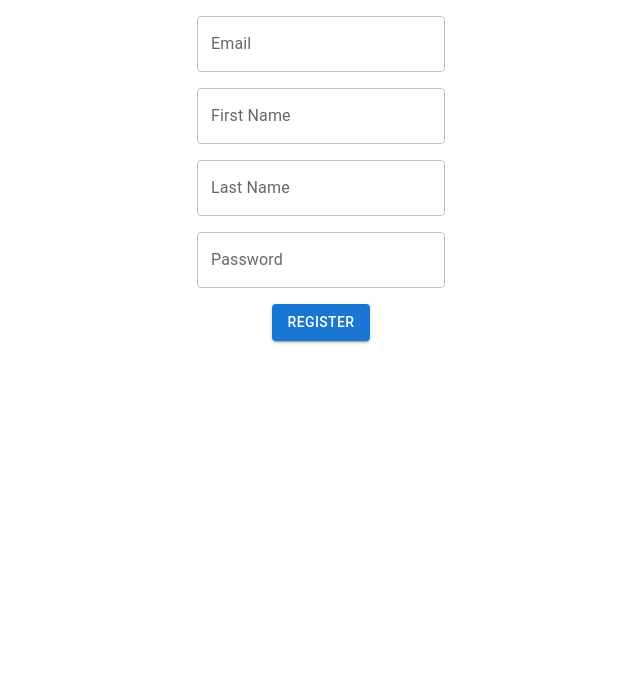
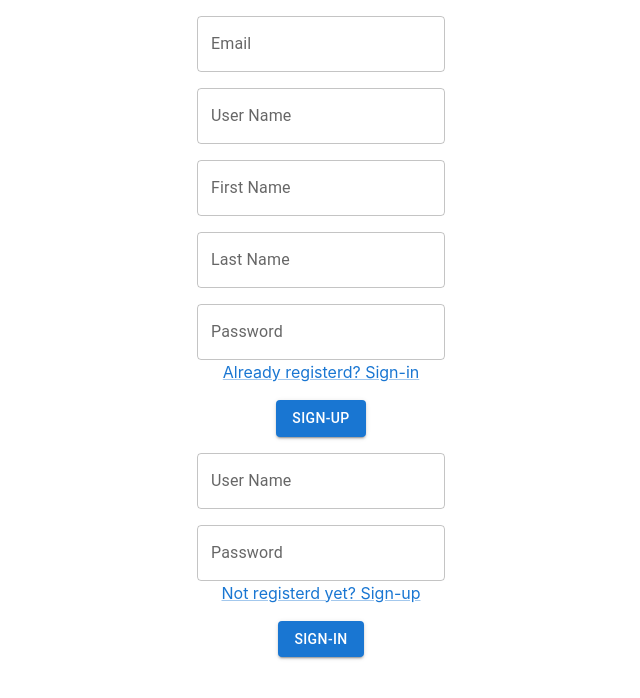
Before and after one commit to skumar5011987/zentra, a React (Create React App) app in the folder frontend/: page / in a window 1280 px wide. Shown: the top 698 px of the page, without its empty margins (319-959 px from the left). Built offline with nearby package versions, Linux system fonts and the light colour scheme.

Commit message:
added components login & register

```diff
--- a/frontend/src/App.js
+++ b/frontend/src/App.js
@@ -1,10 +1,12 @@
 import './App.css';
+import Login from './Components/Login.js';
 import Register from './Components/Register.js'
 
 function App() {
   return (
     <div className="text-center">
     <Register/>
+    <Login/>
     </div>
   );
 }
--- /dev/null
+++ b/frontend/src/Components/Login.js
@@ -0,0 +1,21 @@
+import React from 'react';
+import {TextField,Button, Link} from '@mui/material';
+
+export default function Login() {
+    return (
+        <>
+            <div className="container text-center">
+                <div className='mt-3'>
+                    <TextField id="username" label="User Name" type="text" name="username" variant='outlined' />
+                </div>
+                <div className='mt-3'>
+                    <TextField id="password" label="Password" type="password" name="password" variant='outlined' />
+                </div>
+                <Link href="#">Not registerd yet? Sign-up </Link>
+                <div className="mt-3">
+                    <Button variant="contained" > Sign-in </Button>
+                </div>
+            </div>
+        </>
+    );
+}
--- a/frontend/src/Components/Register.js
+++ b/frontend/src/Components/Register.js
@@ -1,5 +1,5 @@
 import React from 'react'
-import { TextField, Button } from '@mui/material';
+import { TextField, Button , Link} from '@mui/material';
 
 export default function Register() {
     return (
@@ -7,6 +7,9 @@ export default function Register() {
         <div className="container text-center">
             <div className='mt-3'>
                 <TextField id="email" label="Email" type="email" name="email" variant='outlined' />
+            </div>
+            <div className='mt-3'>
+                <TextField id="username" label="User Name" type="text" name="username" variant='outlined' />
             </div>
             <div className='mt-3'>
                 <TextField id="first_name" label="First Name" type="text" name="first_name" variant="outlined" />
@@ -17,8 +20,9 @@ export default function Register() {
             <div className='mt-3'>
                 <TextField id="password" label="Password" type="password" name="password" variant='outlined' />
             </div>
+            <Link href="#">Already registerd? Sign-in</Link>
             <div className="mt-3">
-                <Button variant="contained" > Register</Button>
+                <Button variant="contained" > Sign-up</Button>
             </div>
         </div>
         </>
```
